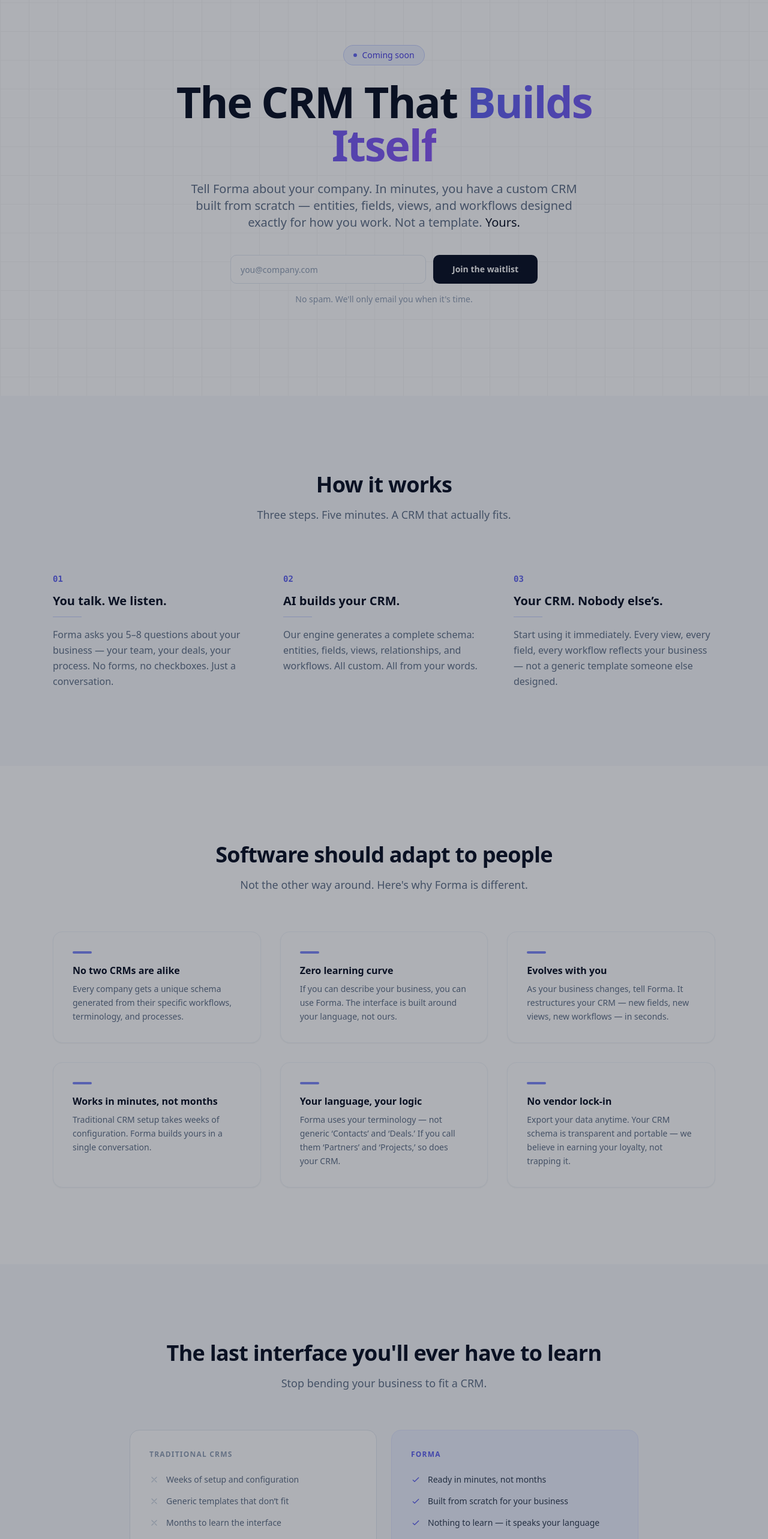
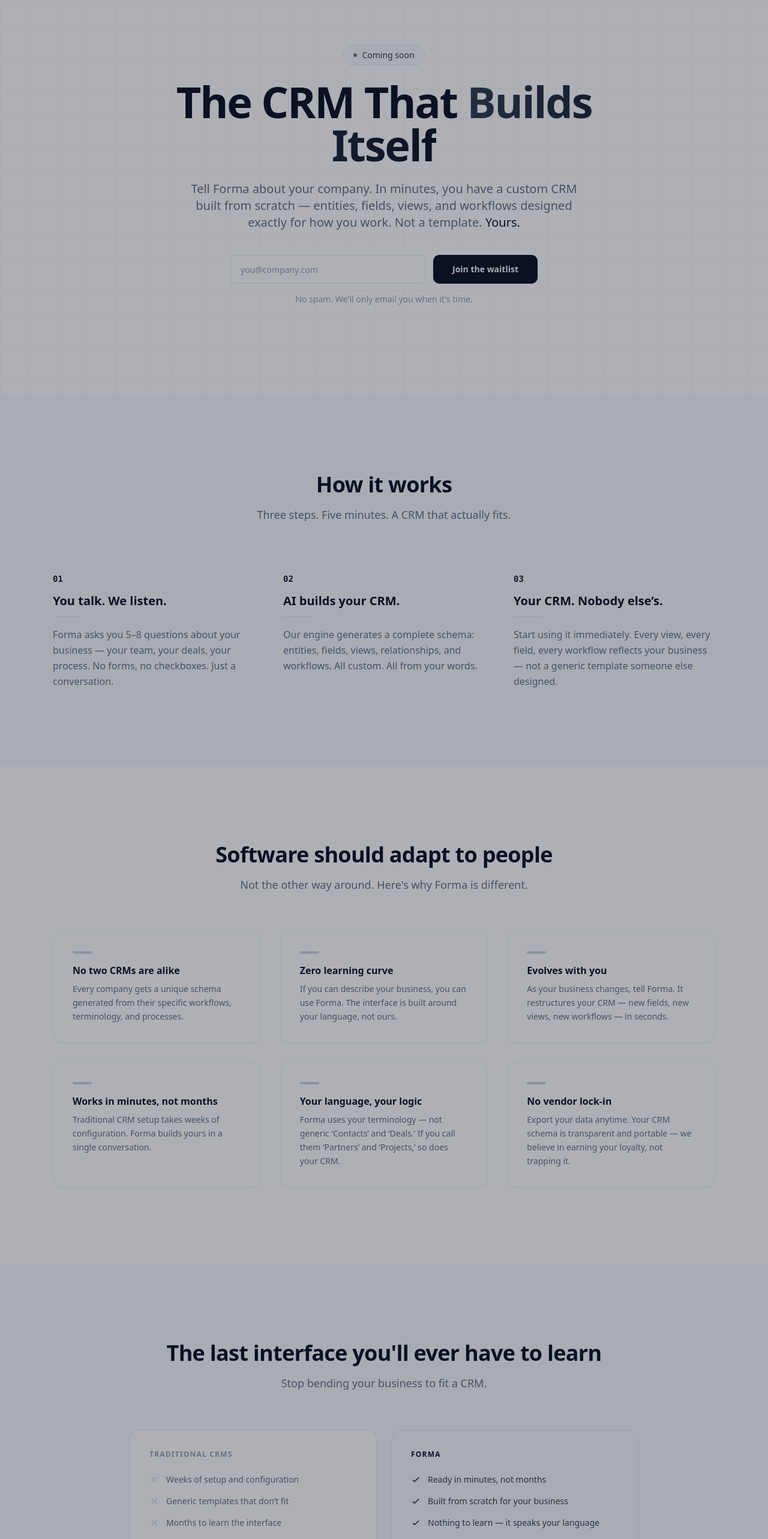
Before and after one commit to svengustafson1/forma-marketing, a Next.js app: page / in a window 1280 px wide. Shown: the part 140-2706 px from the top of the page at 60% size. Built offline with nearby package versions, Linux system fonts and the light colour scheme.

Commit message:
fix: remove all purple/indigo — full black/white/grey palette

```diff
--- a/src/app/page.tsx
+++ b/src/app/page.tsx
@@ -9,7 +9,7 @@
     <nav className="fixed top-0 z-50 w-full border-b border-slate-100 bg-white/90 backdrop-blur-xl">
       <div className="mx-auto flex h-16 max-w-6xl items-center justify-between px-6">
         <span className="text-xl font-bold tracking-tight text-slate-900" style={{ letterSpacing: "-0.03em" }}>
-          forma<span className="text-indigo-500">.</span>
+          forma<span className="text-slate-900">.</span>
         </span>
         <a
           href="#waitlist"
@@ -36,14 +36,14 @@
       />
 
       <div className="relative z-10 mx-auto max-w-4xl px-6 text-center">
-        <div className="mb-6 inline-flex items-center gap-2 rounded-full border border-indigo-200 bg-indigo-50 px-4 py-1.5 text-sm text-indigo-600">
-          <span className="h-1.5 w-1.5 rounded-full bg-indigo-500 animate-pulse" />
+        <div className="mb-6 inline-flex items-center gap-2 rounded-full border border-slate-200 bg-slate-50 px-4 py-1.5 text-sm text-slate-700">
+          <span className="h-1.5 w-1.5 rounded-full bg-slate-500 animate-pulse" />
           Coming soon
         </div>
 
         <h1 className="text-5xl font-bold leading-tight tracking-tight text-slate-900 sm:text-6xl lg:text-7xl" style={{ letterSpacing: "-0.03em" }}>
           The CRM That{" "}
-          <span className="bg-gradient-to-r from-indigo-500 to-violet-500 bg-clip-text text-transparent">
+          <span className="bg-gradient-to-r from-slate-700 to-slate-900 bg-clip-text text-transparent">
             Builds Itself
           </span>
         </h1>
@@ -104,9 +104,9 @@
         <div className="mt-20 grid gap-12 md:grid-cols-3">
           {steps.map((step) => (
             <div key={step.number}>
-              <span className="text-sm font-mono font-semibold text-indigo-500">{step.number}</span>
+              <span className="text-sm font-mono font-semibold text-slate-900">{step.number}</span>
               <h3 className="mt-3 text-xl font-semibold text-slate-900">{step.title}</h3>
-              <div className="mt-3 h-px w-12 bg-indigo-200" />
+              <div className="mt-3 h-px w-12 bg-slate-200" />
               <p className="mt-4 leading-relaxed text-slate-500">{step.description}</p>
             </div>
           ))}
@@ -160,9 +160,9 @@
           {features.map((feature) => (
             <div
               key={feature.title}
-              className="rounded-2xl border border-slate-100 bg-white p-8 shadow-sm transition hover:border-indigo-100 hover:shadow-md"
+              className="rounded-2xl border border-slate-100 bg-white p-8 shadow-sm transition hover:border-slate-200 hover:shadow-md"
             >
-              <div className="mb-1 h-1 w-8 rounded-full bg-indigo-400" />
+              <div className="mb-1 h-1 w-8 rounded-full bg-slate-300" />
               <h3 className="mt-4 text-base font-semibold text-slate-900">{feature.title}</h3>
               <p className="mt-2 text-sm leading-relaxed text-slate-500">{feature.description}</p>
             </div>
@@ -207,8 +207,8 @@
             </ul>
           </div>
 
-          <div className="rounded-2xl border border-indigo-100 bg-indigo-50 p-8">
-            <h3 className="mb-6 text-xs font-semibold text-indigo-500 uppercase tracking-widest">Forma</h3>
+          <div className="rounded-2xl border border-slate-200 bg-slate-50 p-8">
+            <h3 className="mb-6 text-xs font-semibold text-slate-900 uppercase tracking-widest">Forma</h3>
             <ul className="space-y-4">
               {[
                 "Ready in minutes, not months",
@@ -218,7 +218,7 @@
                 "The tool adapts to your process",
               ].map((item) => (
                 <li key={item} className="flex items-start gap-3 text-slate-700 text-sm">
-                  <svg className="mt-0.5 h-4 w-4 shrink-0 text-indigo-500" fill="none" viewBox="0 0 24 24" stroke="currentColor" strokeWidth={2}>
+                  <svg className="mt-0.5 h-4 w-4 shrink-0 text-slate-900" fill="none" viewBox="0 0 24 24" stroke="currentColor" strokeWidth={2}>
                     <path strokeLinecap="round" strokeLinejoin="round" d="M5 13l4 4L19 7" />
                   </svg>
                   {item}
@@ -239,7 +239,7 @@
         <h2 className="text-3xl font-bold tracking-tight text-slate-900 sm:text-4xl lg:text-5xl" style={{ letterSpacing: "-0.03em" }}>
           No templates. No compromise.
           <br />
-          <span className="bg-gradient-to-r from-indigo-500 to-violet-500 bg-clip-text text-transparent">
+          <span className="bg-gradient-to-r from-slate-700 to-slate-900 bg-clip-text text-transparent">
             Just your CRM, built from scratch.
           </span>
         </h2>
@@ -259,7 +259,7 @@
       <div className="mx-auto max-w-6xl px-6">
         <div className="flex flex-col items-center justify-between gap-4 sm:flex-row">
           <span className="text-lg font-bold tracking-tight text-slate-900" style={{ letterSpacing: "-0.03em" }}>
-            forma<span className="text-indigo-500">.</span>
+            forma<span className="text-slate-900">.</span>
           </span>
           <p className="text-sm text-slate-400">
             &copy; {new Date().getFullYear()} Forma. The CRM that builds itself around you.
--- a/src/components/splash-screen.tsx
+++ b/src/components/splash-screen.tsx
@@ -244,7 +244,7 @@
           }}
         >
           forma
-          <span style={{ color: "#818cf8" }}>.</span>
+          <span style={{ color: "#111111" }}>.</span>
         </div>
         <div
           style={{
--- a/src/components/waitlist-form.tsx
+++ b/src/components/waitlist-form.tsx
@@ -67,8 +67,8 @@
         required
         className={`h-12 flex-1 rounded-lg px-4 ${
           light
-            ? "border-slate-200 bg-white text-slate-900 placeholder:text-slate-400 focus-visible:ring-indigo-500"
-            : "border-white/10 bg-white/5 text-white placeholder:text-white/40 focus-visible:ring-indigo-500"
+            ? "border-slate-200 bg-white text-slate-900 placeholder:text-slate-400 focus-visible:ring-slate-500"
+            : "border-white/10 bg-white/5 text-white placeholder:text-white/40 focus-visible:ring-slate-500"
         }`}
       />
       <Button
```
